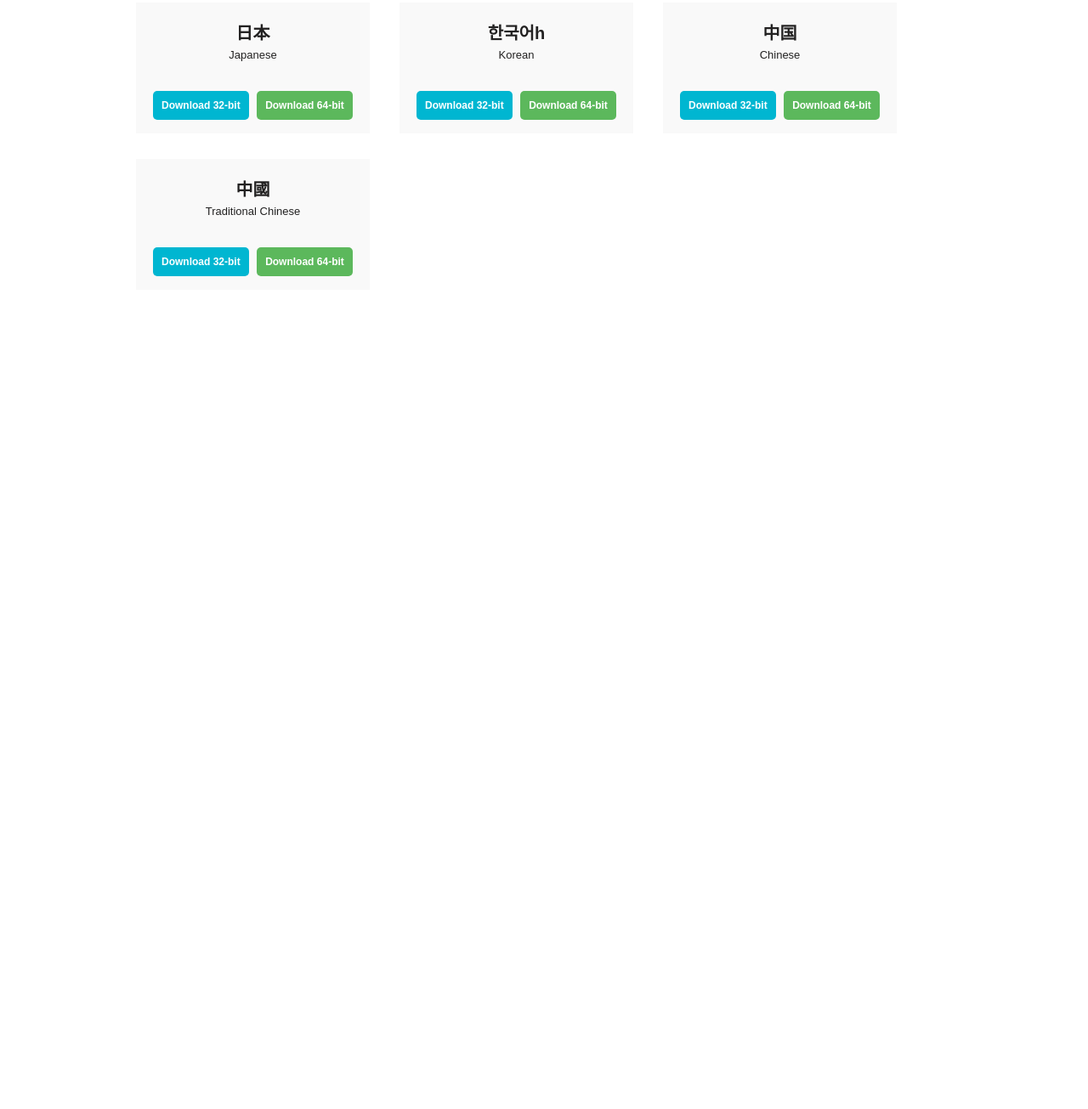
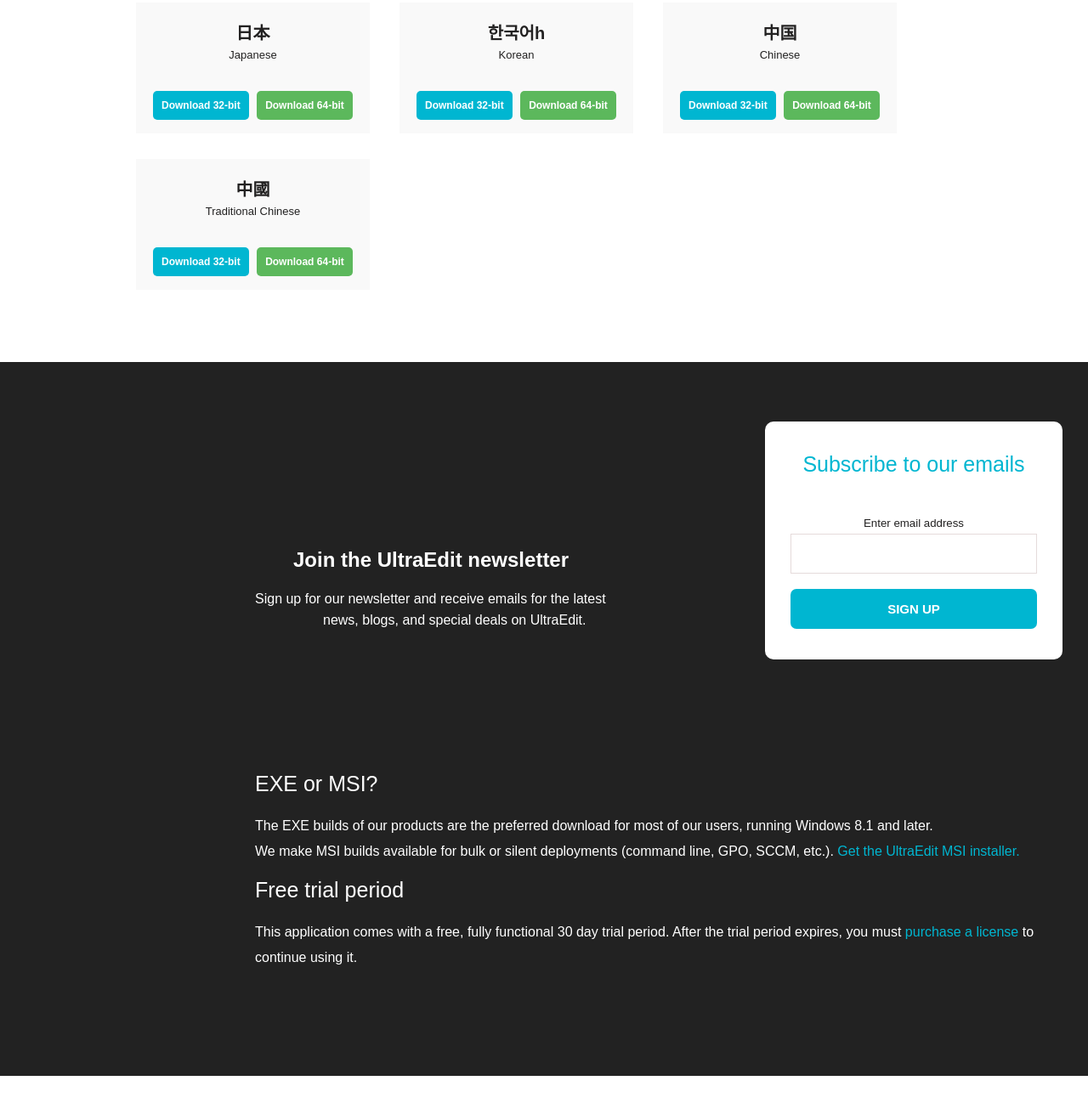
Before and after one commit to pujantanna/UltraEdit-Clone-with-Grid-Flex-box, a plain HTML site: page index.html in a window 1280 px wide. Shown: the part 1213-2518 px from the top of the page at 85% size. Before the commit the page ends 1562 px from the top, so only its background shows below. Drawn offline with Linux system fonts and the light colour scheme.

Commit message:
Added the mid section content of the website

```diff
--- a/index.html
+++ b/index.html
@@ -136,6 +136,35 @@
         </div>
     </div>
 
+
+    <div class="black-box">
+        <div class="newsletter-content">
+            <h2>Join the UltraEdit newsletter</h2>
+            <h4>Sign up for our newsletter and receive emails for the latest <span>news, blogs, and special deals on
+                    UltraEdit.</span></h4>
+
+                <div class="content-info">
+                    <h3>EXE or MSI?</h3>
+                   <span>The EXE builds of our products are the preferred download for most of our users, running Windows 8.1
+                    and later.
+
+                    <br />We make MSI builds available for bulk or silent deployments (command line, GPO, SCCM, etc.). <a href="/">Get the
+                    UltraEdit MSI installer.</a></span>
+
+                    <h3>Free trial period</h3>
+                    <span>This application comes with a free, fully functional 30 day trial period. After the trial period
+                    expires, you must <a href="/">purchase a license</a> to <br />continue using it.</span>
+                </div>
+
+        </div>
+        <div class="email-signup">
+            <h3>Subscribe to our emails</h3>
+            <h5>Enter email address</h5>
+            <input type="text" class="email-input"><br />
+            <button class="email-btn">SIGN UP</button>
+        </div>
+    </div>
+
 </body>
 
 </html>
--- a/style.css
+++ b/style.css
@@ -1,6 +1,8 @@
-*{
+body{
     font-family: sans-serif;
     color: rgb(34, 33, 33);
+    margin: 0;
+    padding: 0;
 }
 
 .logo img{
@@ -187,3 +189,122 @@
 
     margin: 55px 0 0 20px;
 }
+
+.black-box{
+
+    background-color: #222222;
+    height: 105vh;
+    margin: 85px 0;
+    color: white;
+    display: flex;
+}
+
+.newsletter-content{
+
+    margin-top: 200px;
+    margin-left: 300px;
+    width: 500px;
+    line-height: 25px;
+
+}
+
+.newsletter-content h2{
+
+    padding-left: 45px;
+}
+
+.newsletter-content h4{
+
+    font-weight: lighter;
+
+}
+
+.newsletter-content span{
+
+    display: block;
+    margin-left: 80px;
+}
+
+.content-info{
+
+    margin-top: 170px;
+    line-height: 20px;
+}
+
+.content-info span{
+
+    width: 75vw;
+    margin: 0px;
+    height: 55px;
+    line-height: 30px;
+}
+
+.content-info h3{
+
+    font-weight: lighter;
+    font-size: 25px;
+}
+
+.content-info a, .content-info a:hover{
+
+    text-decoration: none;
+    color: #00b6d1;
+}
+
+.email-signup{
+
+    background-color: white;
+    border: none;
+    border-radius: 10px;
+    height: 280px;
+    width: 350px;
+    margin-top: 70px;
+    margin-left: 100px;
+    display: flex;
+    flex-direction: column;
+    place-content: center;
+
+}
+
+.email-signup h3{
+
+    color: #00b6d1;
+    font-size:25px;
+    text-align: center;
+    font-weight: 100;
+    margin-top: 0px;
+}
+
+.email-signup h5{
+
+    color: rgb(34, 33, 33);
+    text-align: center;
+    margin-bottom: 5px;
+    font-weight: lighter;
+
+}
+
+.email-btn{
+
+    border: none;
+    background-color:#00b6d1;
+    color:#ffffff;
+    font-weight: bolder;
+    font-size: 15px;
+    padding: 15px 0;
+    margin: 0 30px;
+    border-radius: 7px;
+}
+
+.email-btn:hover{
+
+    cursor: pointer;
+    background-color: #0c8a9ecf;
+}
+
+.email-input{
+
+    border: 1px solid rgb(229, 219, 219);
+    padding: 15px 0;
+    margin: 0 30px;
+}
```
